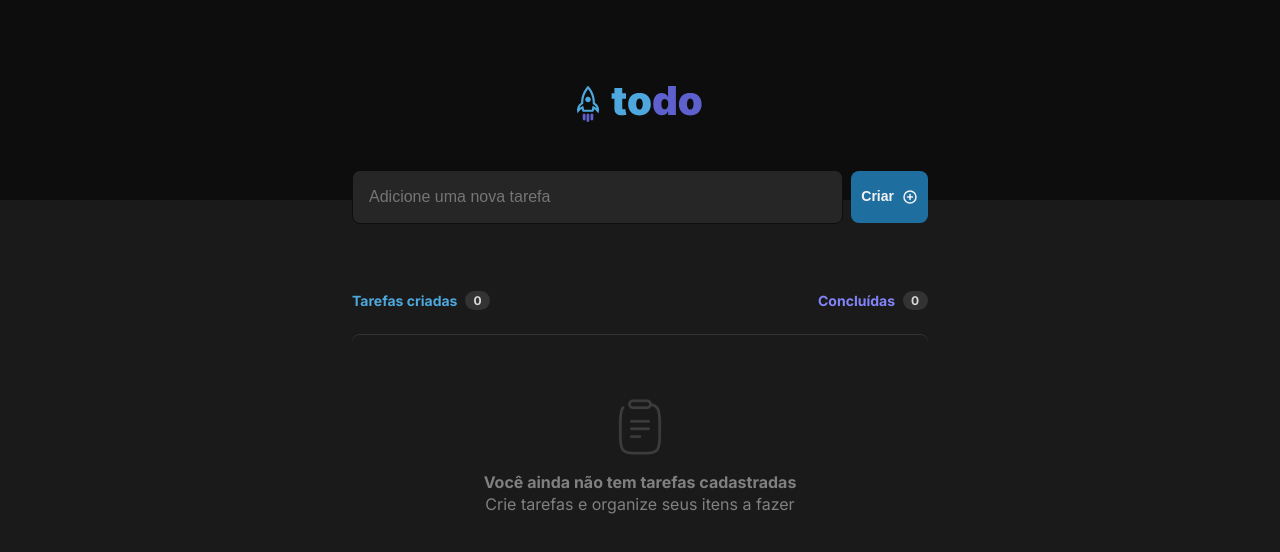
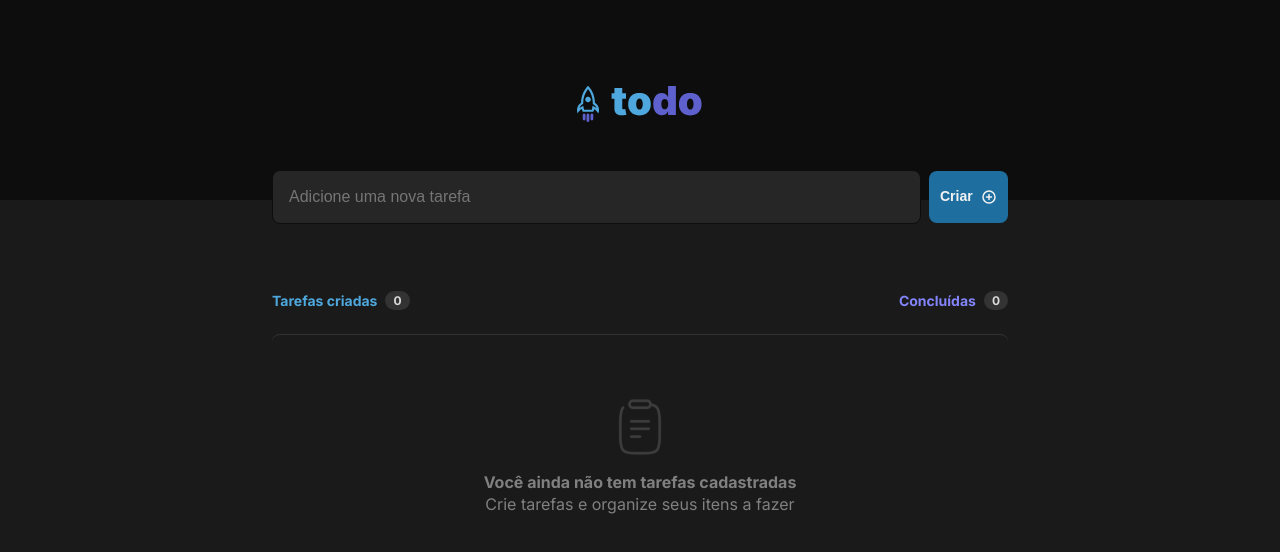
Before and after one commit to martinsgabriel1956/todo_ignite, a React (Vite) app: page / in a window 1280 px wide. Shown: the top 552 px of the page. Built offline with nearby package versions, Linux system fonts and the light colour scheme.

Commit message:
feat: Integrating tasks completed amount and fixing the logic about task component

```diff
--- a/src/components/Task/index.tsx
+++ b/src/components/Task/index.tsx
@@ -1,27 +1,18 @@
-import { useState } from "react";
 import styles from './styles.module.css';
 import { TaskProps } from "./types";
 
-export const Task: React.FC<TaskProps> = ({ deleteTask, title }) => {
-  const [isChecked, setIsChecked] = useState(false);
-
-  function handleChecked() {
-    setIsChecked(!isChecked);
-  }
-
+export const Task: React.FC<TaskProps> = ({ deleteTask, data, completeTask }) => {
+  const isCompleted = data.isCompleted === true;
   return (
     <div className={styles.taskContainer}>
       <div className={styles.taskContent}>
         <div className={styles.checkboxContainer} >
           <label htmlFor="check"></label>
-          <input type="checkbox" id="check" onClick={handleChecked} />
-          {isChecked && (
-            <img src="/src/assets/check.svg" alt="Fala comigo" />
-          )}
+          <input type="checkbox" id="check" onClick={completeTask} />
         </div>
-        <p className={isChecked ? styles.isChecked : ""}>{title}</p>
+        <p className={isCompleted ? styles.isChecked : ""}>{data.title}</p>
       </div>
-      <button className="" onClick={deleteTask}>
+      <button onClick={deleteTask}>
         <img src="/src/assets/trash.svg" alt="Fala comigo" />
       </button>
     </div>
--- a/src/components/Task/styles.module.css
+++ b/src/components/Task/styles.module.css
@@ -38,10 +38,10 @@
   cursor: pointer;
 }
 
-.taskContent .checkboxContainer img {
-  content: "";
+.taskContent .checkboxContainer input[type="checkbox"]:checked:before {
+  content: url(/src/assets/check.svg);
   position: absolute;
-  top: 6px;
+  top: 2px;
   left: 4px;
 }
 
--- a/src/components/Task/types.ts
+++ b/src/components/Task/types.ts
@@ -1,4 +1,7 @@
+import { TasksType } from "../../pages/Home/types";
+
 export interface TaskProps {
   deleteTask: () => void;
-  title: string;
+  data: TasksType;
+  completeTask: () => void;
 }
--- a/src/pages/Home/index.tsx
+++ b/src/pages/Home/index.tsx
@@ -1,7 +1,7 @@
+import { FormEvent, useState } from 'react';
 import { PlusCircle } from 'phosphor-react';
 import styles from './styles.module.css';
 import { Task } from '../../components/Task';
-import { FormEvent, useState } from 'react';
 import { TasksType } from './types';
 
 export const Home: React.FC = () => {
@@ -10,16 +10,17 @@ export const Home: React.FC = () => {
 
   function handleCreateNewTask(event: FormEvent) {
     event.preventDefault();
+    const titleIsEmpty = taskTitle.trim() === "";
 
-    if (taskTitle.trim() === "") {
+    if (titleIsEmpty) {
       return;
     }
 
     const task = {
       id: crypto.randomUUID(),
       title: taskTitle,
+      isCompleted: false,
     }
-
     setNewTask(prevState => [...prevState, task]);
     setTaskTitle("");
   }
@@ -28,12 +29,22 @@ export const Home: React.FC = () => {
     setNewTask(prevState => prevState.filter(task => task.id !== id));
   }
 
+  function handleToggleTaskCompletion(id: string) {
+    const newTasks = newTask.map((task) =>
+      task.id === id ? { ...task, isCompleted: !task.isCompleted } : task
+    );
+
+    setNewTask(newTasks);
+  }
+
+  const completedTasksAmount = newTask.filter((task) => task.isCompleted === true).length;
+
   return (
     <main className={styles.container}>
       <header className={styles.header}>
         <img src="/src/assets/logo.svg" alt="Todo Logo" />
       </header>
-      <form action="" onSubmit={handleCreateNewTask}>
+      <form onSubmit={handleCreateNewTask}>
         <div className={styles.inputContainer}>
           <label htmlFor="" />
           <input value={taskTitle} onChange={(event) => setTaskTitle(event.target.value)} type="text" placeholder="Adicione uma nova tarefa" />
@@ -45,13 +56,13 @@ export const Home: React.FC = () => {
       </form>
       <div className={styles.tasksContainer}>
         <div className={styles.typeTasks}>
-          <span className={styles.createdTask}>Tarefas criadas <span className={styles.badge}>0</span></span>
-          <span className={styles.concludedTask}>Concluídas <span className={styles.badge}>0</span></span>
+          <span className={styles.createdTask}>Tarefas criadas <span className={styles.badge}>{newTask.length}</span></span>
+          <span className={styles.concludedTask}>Concluídas <span className={styles.badge}>{newTask.length > 0 ? `${completedTasksAmount} de ${newTask.length}` : 0}  </span></span>
         </div>
         {newTask!.length > 0 ? (
           <div className={styles.withTask}>
             {newTask.map((task) => (
-              <Task key={task.id} title={task.title} deleteTask={() => handleRemoveTask(task.id)} />
+              <Task completeTask={() => handleToggleTaskCompletion(task.id)} key={task.id} data={task} deleteTask={() => handleRemoveTask(task.id)} />
             ))}
           </div>
         ) : (
--- a/src/pages/Home/styles.module.css
+++ b/src/pages/Home/styles.module.css
@@ -17,13 +17,17 @@
   position: relative;
 }
 
+form,
+.tasksContainer {
+  max-width: 736px;
+}
+
 form {
-  width: 100vw;
+  width: 100%;
 
   display: flex;
   align-items: center;
   justify-self: center;
-  padding-inline: 22rem;
 
   gap: 0.5rem;
 
@@ -75,7 +79,6 @@ form .createToDoButton:hover {
 .tasksContainer {
   margin-top: 5.6875rem;
   width: 100%;
-  padding-inline: 22rem;
 }
 
 .typeTasks {
@@ -107,7 +110,6 @@ form .createToDoButton:hover {
 
 .badge {
   background: var(--gray-400);
-  width: 1.5625rem;
   height: 1.1875rem;
   border-radius: 999px;
   padding: 0.125rem 0.5rem;
@@ -115,11 +117,16 @@ form .createToDoButton:hover {
   font-size: 0.75rem;
   line-height: 0.9375rem;
   color: var(--gray-200);
+
+  display: flex;
+  align-items: center;
+
+  text-align: center;
 }
 
 .withTask {
   margin-top: 1.5rem;
-  margin-bottom: 1.5rem; /* Remover daqui a pouco */
+  margin-bottom: 1.5rem;
 }
 
 .withoutTask {
```
